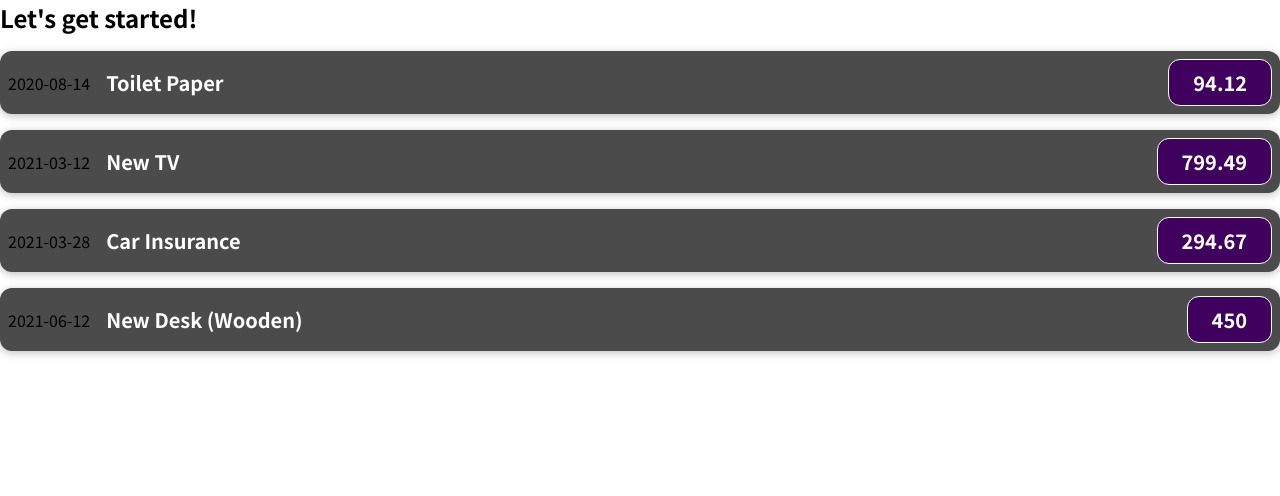
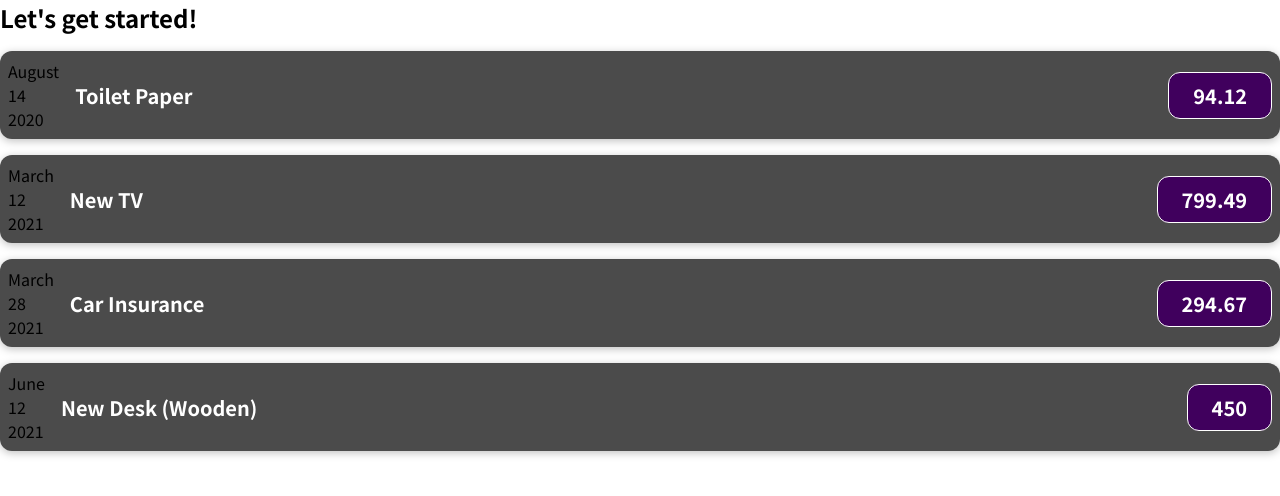
Before and after one commit to AbhinavS96/react-app, a JavaScript app: page / in a window 1280 px wide. Shown: the top 496 px of the page. Built offline with nearby package versions, Linux system fonts and the light colour scheme.

Commit message:
set up date

```diff
--- a/src/components/ExpenseItem.js
+++ b/src/components/ExpenseItem.js
@@ -4,7 +4,11 @@ function ExpenseItem(props) {
   const { title, amount, date } = props;
   return (
     <div className="expense-item">
-      <div>{date.toISOString().split("T")[0]}</div>
+      <div>
+        <div>{date.toLocaleString("en-US", { month: "long" })}</div>
+        <div>{date.toLocaleString("en-US", { day: "2-digit" })}</div>
+        <div>{date.getFullYear()}</div>
+      </div>
       <div className="expense-item__description">
         <h2>{title}</h2>
         <div className="expense-item__price">{amount}</div>
```
Also changed, not shown: 1 other file (tests, documents, lock files or other folders).
